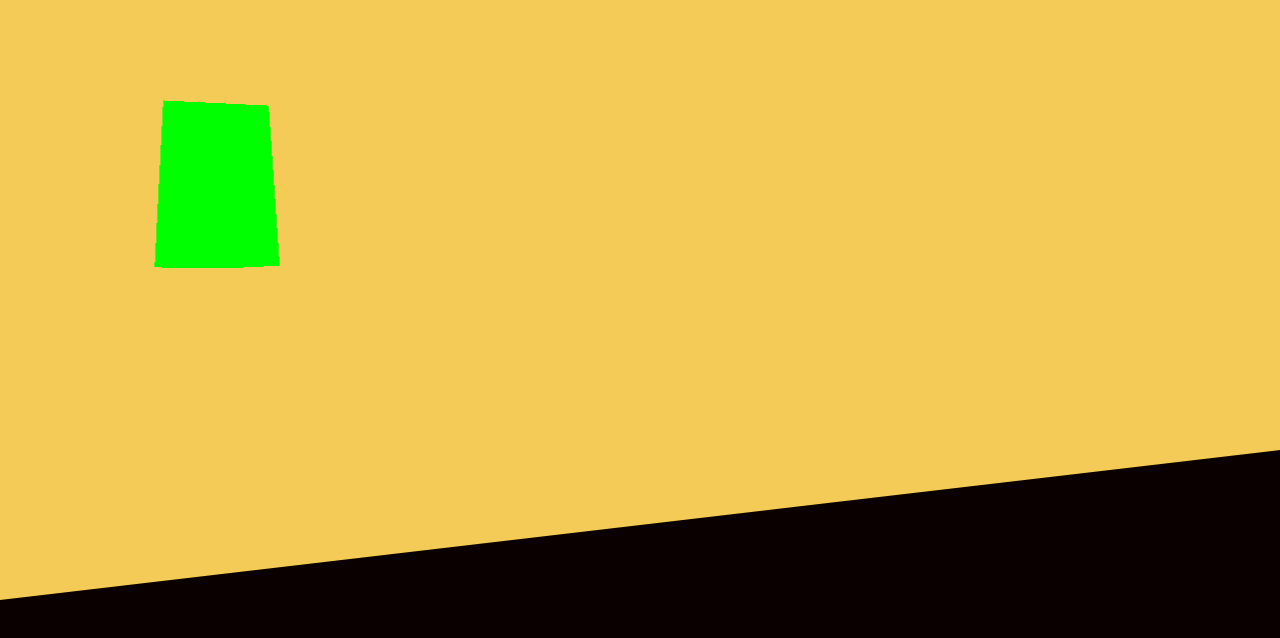
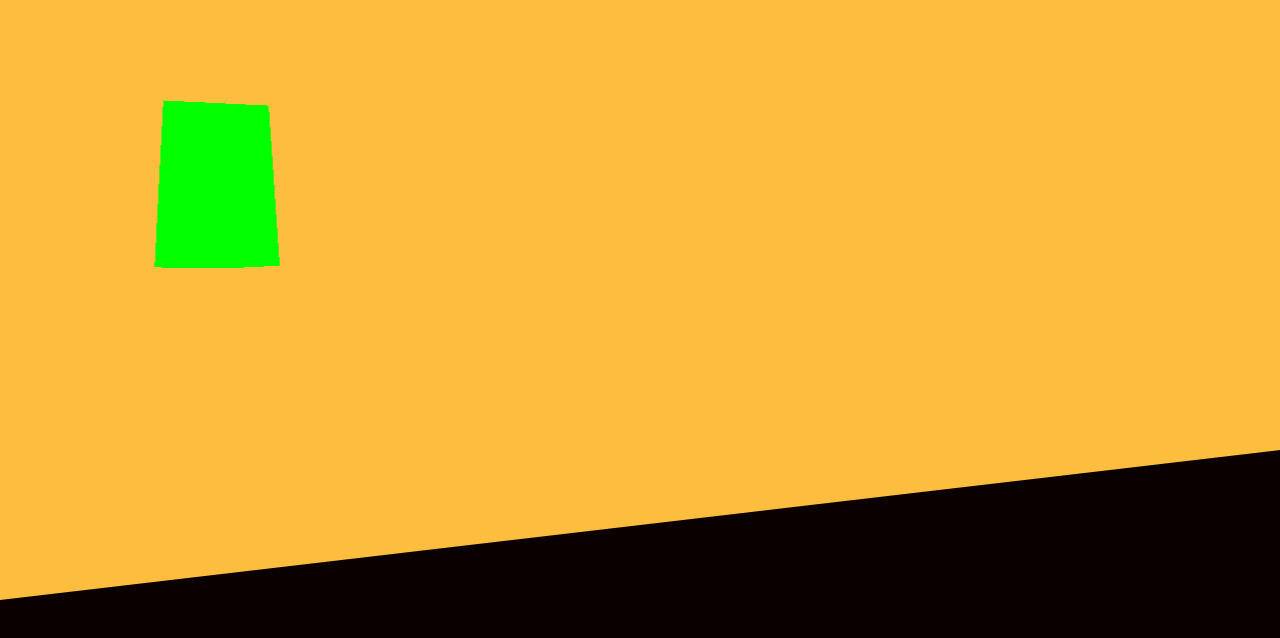
Before and after one commit to Kwizbee/Kwizbee, a plain HTML site: page forside.html in a window 1280 px wide. Shown: the top 638 px of the page. Drawn offline with nearby package versions, Linux system fonts and the light colour scheme.

Commit message:
Update forside.css

```diff
--- a/forside.css
+++ b/forside.css
@@ -15,7 +15,7 @@ HTML {
 #introduction {
     width: 100vw;
     height: 75vh;
-    background-color: #F3CB56;
+    background-color: #fdbe3f;
     clip-path: polygon(0 0, 100% 0, 100% 75%, 0 100%);
 }
 
```
